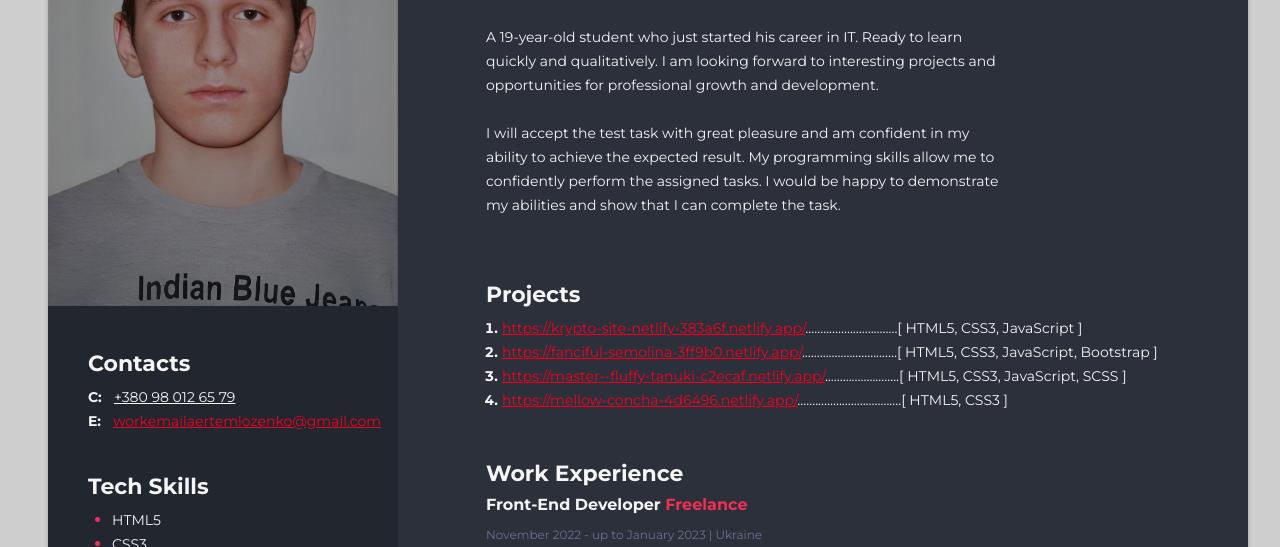
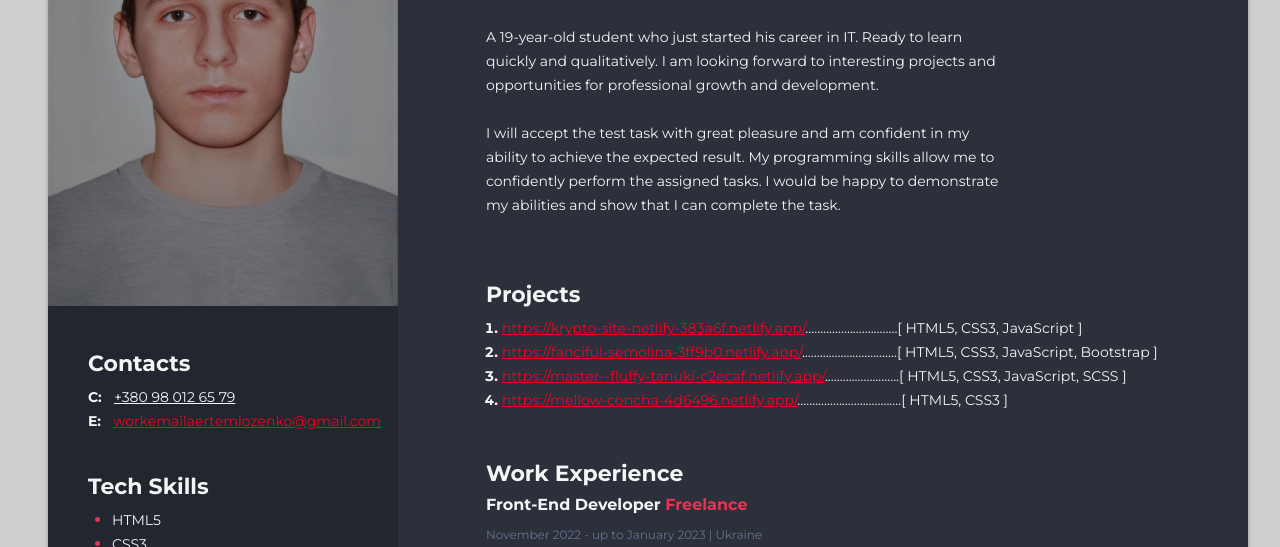
Before and after one commit to Tyomichh/FirstResumeProject, a plain HTML site: page index.html in a window 1280 px wide. Shown: the part 231-778 px from the top of the page. Drawn offline with Linux system fonts and the light colour scheme.

Commit message:
Change the photo

```diff
--- a/index.html
+++ b/index.html
@@ -135,7 +135,7 @@
       <!-- Sidebar -->
       <aside class="sidebar">
 
-        <img src="img/Frame4.png" alt="My photo" width="350px" class = "my-photo"/>
+        <img src="img/Frame5.png" alt="My photo" width="350px" class = "my-photo"/>
 
         <!-- Contacts -->
         <div class="contacts-container">
```
Also changed, not shown: img/Frame5.png (added).
